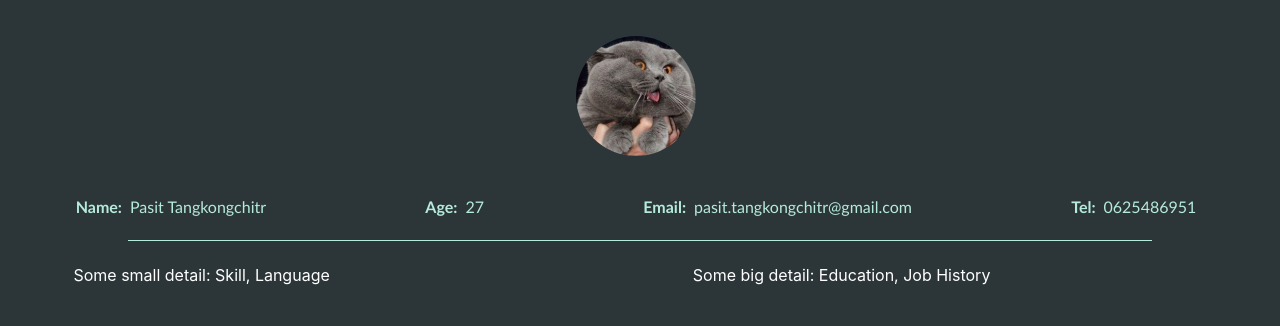
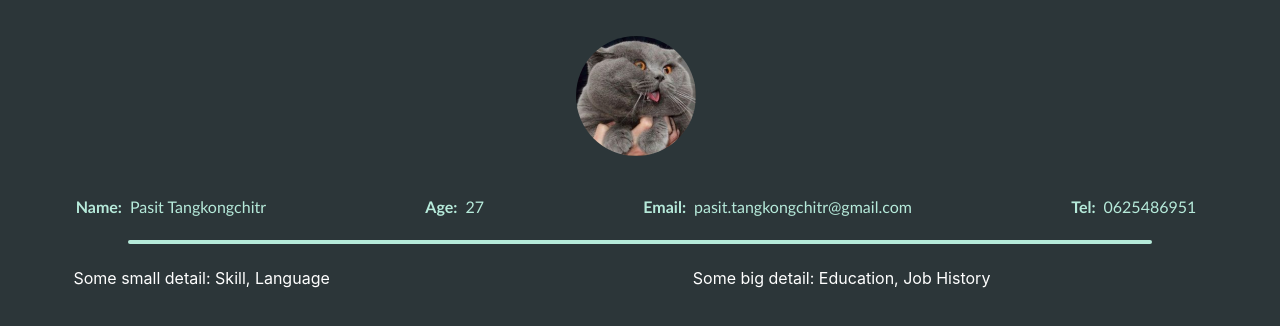
Before and after one commit to toppasit/self-introduction, a React (Create React App) app: page /#/ in a window 1280 px wide. Shown: the top 326 px of the page. Built offline with nearby package versions, Linux system fonts and the light colour scheme.

Commit message:
fix style

```diff
--- a/src/Component/Profile/header.js
+++ b/src/Component/Profile/header.js
@@ -6,7 +6,7 @@ const Container = styled.div`
   display: flex;
   flex-direction: column;
   align-items: center;
-  width: 100vw;
+  width: 100%;
   font-family: 'Trebuchet MS';
 `
 
@@ -56,24 +56,9 @@ const Normal = styled.div`
 
 const EndLine = styled.div`
   width: 80%;
-  border-bottom: 1px solid #B6EADA;
-`
-
-const Wave = styled.div`
-  position: relative;
-  background-color: #3bb78f;
-  background-image: linear-gradient(315deg, #3bb78f 0%, #0bab64 74%);
-  &:before {
-    content: "";
-    position: absolute;
-    bottom: 0;
-    left: 0;
-    width: 100%;
-    height: 215px;
-    background: url(wave.png);
-    background-size: cover;
-    background-repeat: no-repeat;
-  }
+  background-color: #B6EADA;
+  height: 4px;
+  border-radius: 8px;
 `
 
 export const ProfileHeader = () => {
```
